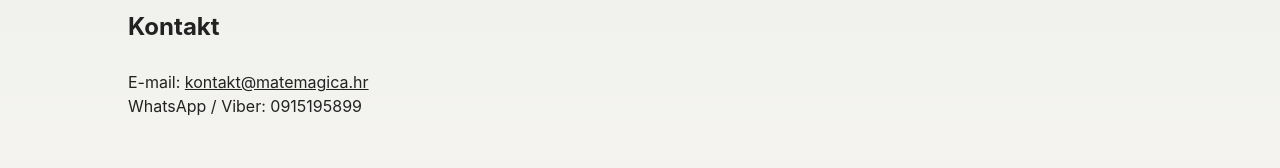
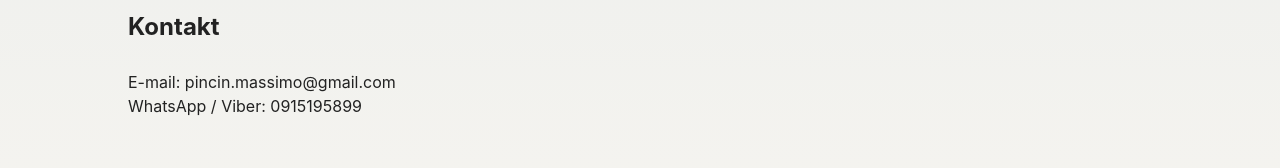
Before and after one commit to mpmatemagica/matemagica, a Vue app: page / in a window 1280 px wide. Shown: the part 1744-1912 px from the top of the page. Built offline with nearby package versions, Linux system fonts and the light colour scheme.

Commit message:
Update App.vue

```diff
--- a/src/App.vue
+++ b/src/App.vue
@@ -121,10 +121,8 @@ import logo from '@/assets/logo.png'
     <section id="contact">
       <h2>Kontakt</h2>
       <p>
-        E-mail:
-        <a href="mailto:kontakt@matemagica.hr">
-          kontakt@matemagica.hr
-        </a><br>
+        E-mail: pincin.massimo@gmail.com
+        <br>
         WhatsApp / Viber: 0915195899
       </p>
     </section>
```
